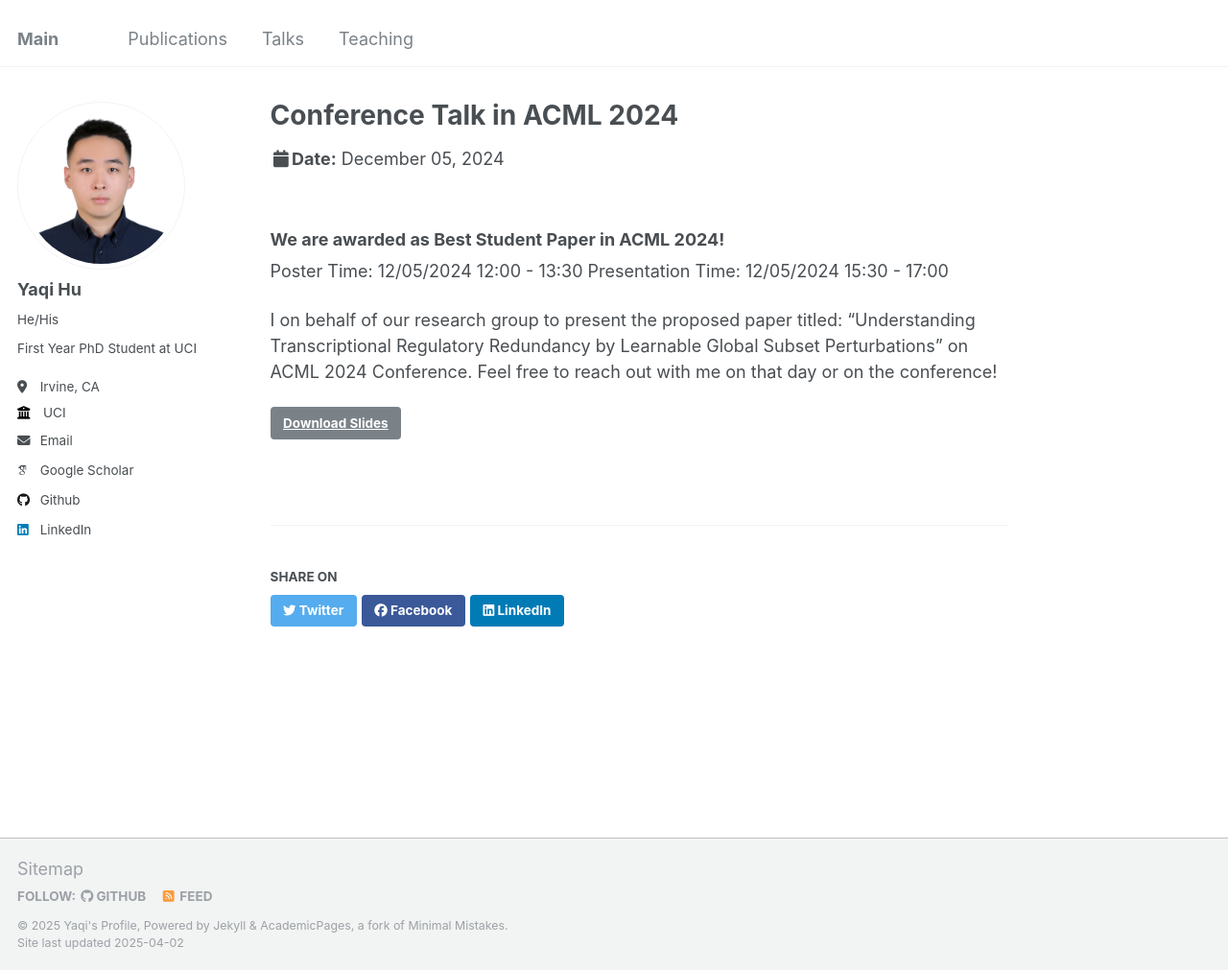
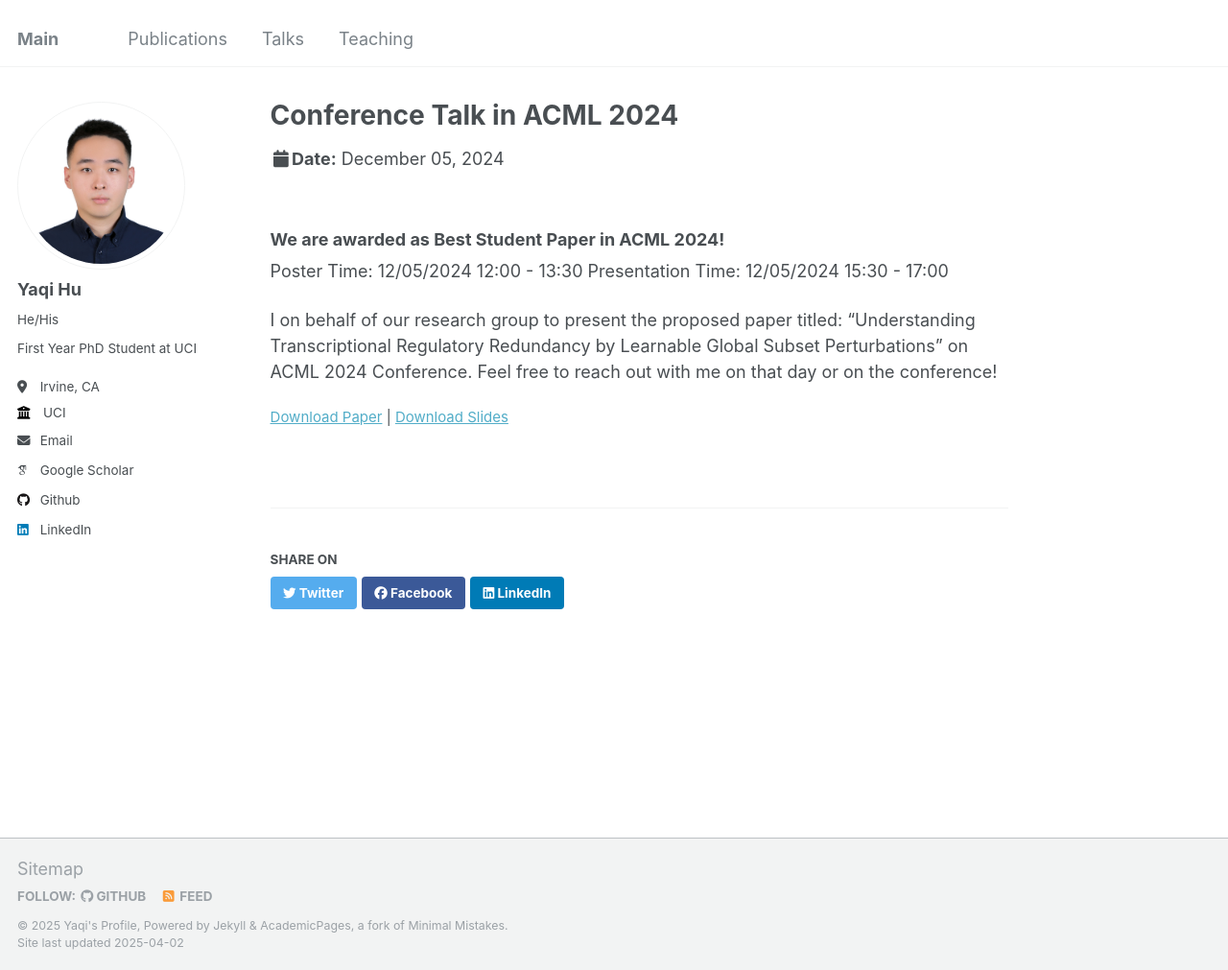
Before and after one commit to YaqiHu23/YaqiHu23.github.io, a Jekyll site: the page built from _talks/ACML_2024.md, in a window 1280 px wide and 1011 px high. Shown: the whole window at 96% size. Built offline with Jekyll 4.4.1, drawn with Linux system fonts in a browser that asks for light colours; some web fonts are replaced.

Commit message:
version_1.0.0

```diff
--- a/_layouts/talk.html
+++ b/_layouts/talk.html
@@ -42,9 +42,15 @@ layout: default
 
       <section class="page__content" itemprop="text">
         {{ content }}
-        {% if page.slidesurl %}
-          <p><a href="{{ page.slidesurl }}" class="btn" target="_blank">Download Slides</a></p>
+
+        {% if page.paperurl and page.slidesurl %}
+          <p style="font-size: smaller"><a href="{{ page.paperurl }}">Download Paper</a> | <a href="{{ page.slidesurl }}">Download Slides</a></p>
+        {% elsif page.paperurl %}
+          <p style="font-size: smaller"><a href="{{ page.paperurl }}">Download Paper</a></p>
+        {% elsif page.slidesurl %}
+          <p style="font-size: smaller"><a href="{{ page.slidesurl }}">Download Slides</a></p>
         {% endif %}
+
         {% if page.link %}<div><a href="{{ page.link }}" class="btn">{{ site.data.ui-text[site.locale].ext_link_label | default: "Direct Link" }}</a></div>{% endif %}
       </section>
 
--- a/_talks/ACML_2024.md
+++ b/_talks/ACML_2024.md
@@ -4,6 +4,7 @@ collection: talks
 type: "Conference proceedings talk"
 permalink: /talks/ACML_2024
 venue: "The 16th Asian Conference on Machine Learning, 2024"
+paperurl: 'http://yaqi.luo-hua.com/files/ACML2024_paper'
 slidesurl: 'http://YaqiHu23.github.io/files/ACML2024.pdf'
 date: 2024-12-05
 location: "Hanoi, Vietnam"
```
Also changed, not shown: 1 other file.
